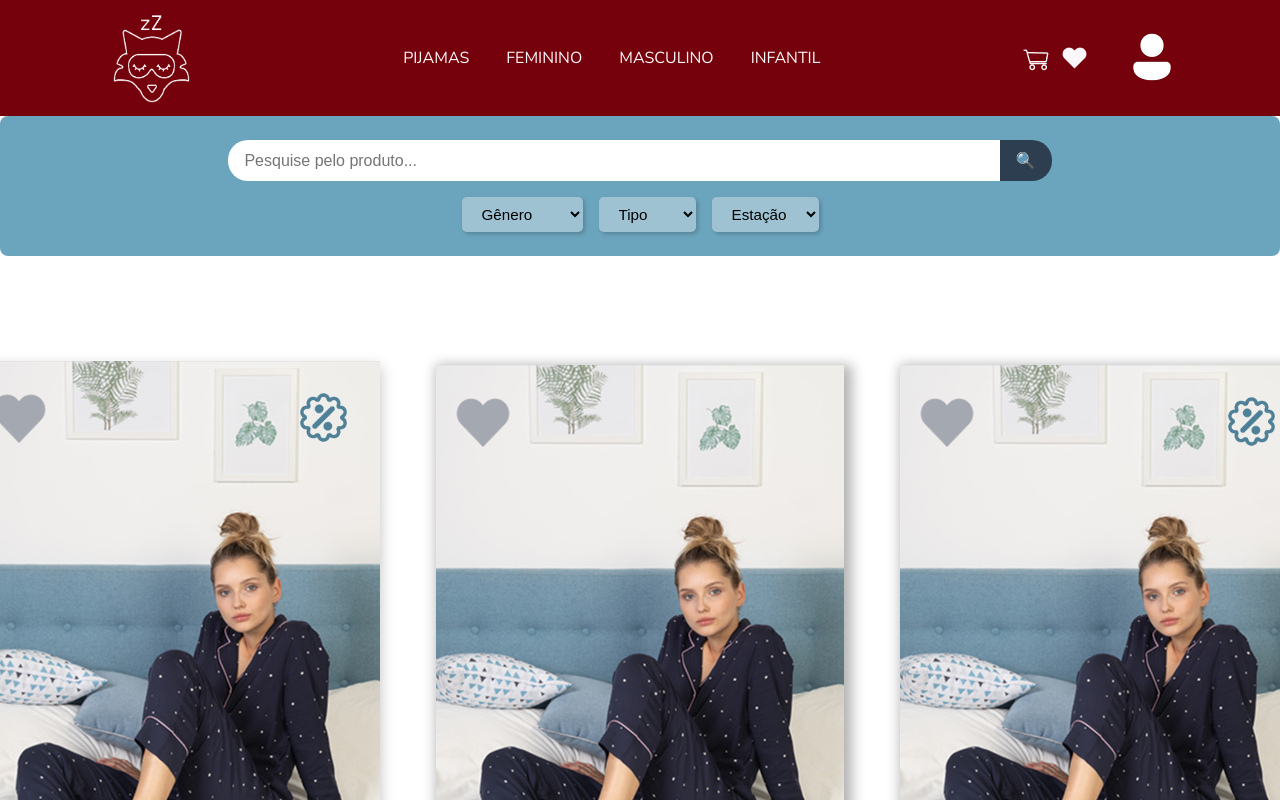
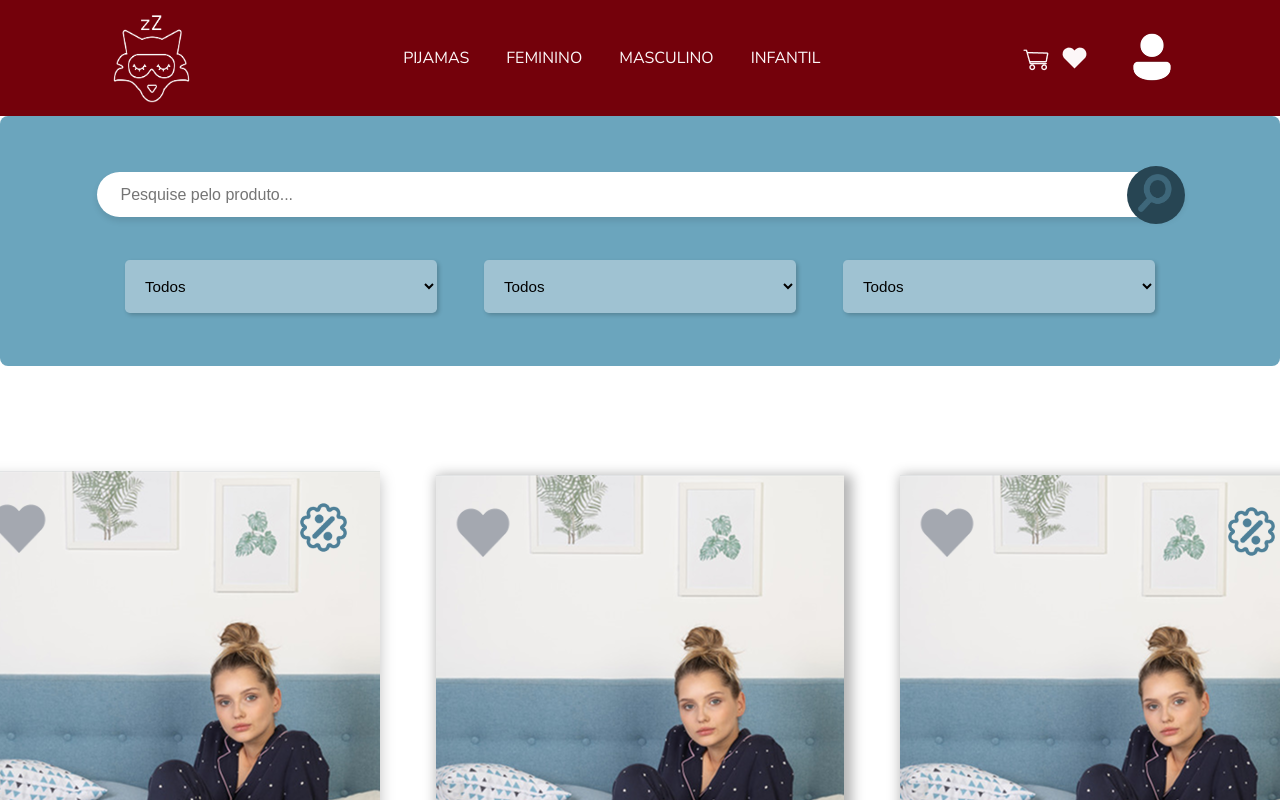
Before and after one commit to Esther-Freixo/Pijam-IN-ha, a React (Vite) app in the folder apps/frontend/front-pijaminha/: page /lista_pijamas in a window 1280 px wide. Shown: the top 800 px of the page. Built offline with nearby package versions, Linux system fonts and the light colour scheme; a web font is replaced by a local one.

Commit message:
atualizacao do componente de pesquisa

```diff
--- a/apps/frontend/front-pijaminha/src/Pages/Lista_Pijamas/index.tsx
+++ b/apps/frontend/front-pijaminha/src/Pages/Lista_Pijamas/index.tsx
@@ -12,7 +12,6 @@ interface Filtros {
   estacao: string;
 }
 
-
 export default function Lista_Pijamas() {
   const [paginaAtual, setPaginaAtual] = useState(1);
   const [filtrosDeBusca, setFiltrosDeBusca] = useState<Filtros>({
@@ -25,9 +24,9 @@ export default function Lista_Pijamas() {
   const produtosFiltrados = produtosData.filter(produto => {
     return (
       produto.nome.toLowerCase().includes(filtrosDeBusca.nome.toLowerCase()) &&
-      (filtrosDeBusca.genero === '' || produto.genero === filtrosDeBusca.genero) &&
-      (filtrosDeBusca.tipo === '' || produto.tipo === filtrosDeBusca.tipo) &&
-      (filtrosDeBusca.estacao === '' || produto.estacao === filtrosDeBusca.estacao)
+      (filtrosDeBusca.genero === '' || produto.genero.toLowerCase() === filtrosDeBusca.genero.toLowerCase()) &&
+      (filtrosDeBusca.tipo === '' || produto.tipo.toLowerCase() === filtrosDeBusca.tipo.toLowerCase()) &&
+      (filtrosDeBusca.estacao === '' || produto.estacao.toLowerCase() === filtrosDeBusca.estacao.toLowerCase())
     );
   });
 
--- a/apps/frontend/front-pijaminha/src/components/Pagination/index.tsx
+++ b/apps/frontend/front-pijaminha/src/components/Pagination/index.tsx
@@ -15,6 +15,9 @@ const Pagination: React.FC<PaginationProps> = ({
   const handleClick = (pagina: number) => {
     if (pagina >= 1 && pagina <= totalPaginas) {
       onMudarPagina(pagina);
+
+      // Faz a página rolar suavemente até o topo
+      window.scrollTo({ top: 0, behavior: "smooth" });
     }
   };
 
@@ -28,26 +31,13 @@ const Pagination: React.FC<PaginationProps> = ({
 
   const renderizarNumeros = () => {
     const elementos = [];
-    const maxNumeros = 5;
-    const inicio = Math.max(1, paginaAtual - Math.floor(maxNumeros / 2));
-    const fim = Math.min(totalPaginas, inicio + maxNumeros - 1);
+    const blocoTamanho = 4; // sempre 4 números visíveis
+    const blocoIndex = Math.floor((paginaAtual - 1) / blocoTamanho); // em qual bloco estou
+    const inicio = blocoIndex * blocoTamanho + 1;
+    const fim = Math.min(totalPaginas, inicio + blocoTamanho - 1);
 
-    if (inicio > 1) {
-      elementos.push(
-        <button
-          key={1}
-          onClick={() => handleClick(1)}
-          className={paginaAtual === 1 ? styles.active : styles.pageButton}
-        >
-          1
-        </button>
-      );
-      if (inicio > 2) {
-        elementos.push(<span key="dots-start" className={styles.dots}>...</span>);
-      }
-    }
-
-    for (let i = inicio; i <= fim; i++) {
+    // Primeiro par
+    for (let i = inicio; i <= Math.min(totalPaginas, inicio + 1); i++) {
       elementos.push(
         <button
           key={i}
@@ -59,19 +49,24 @@ const Pagination: React.FC<PaginationProps> = ({
       );
     }
 
-    if (fim < totalPaginas) {
-      if (fim < totalPaginas - 1) {
-        elementos.push(<span key="dots-end" className={styles.dots}>...</span>);
-      }
+    // "..." no meio (se couber o próximo par dentro do bloco)
+    if (inicio + 2 <= fim) {
+      elementos.push(
+        <span key="dots" className={styles.dots}>
+          ...
+        </span>
+      );
+    }
+
+    // Segundo par
+    for (let i = inicio + 2; i <= fim; i++) {
       elementos.push(
         <button
-          key={totalPaginas}
-          onClick={() => handleClick(totalPaginas)}
-          className={
-            paginaAtual === totalPaginas ? styles.active : styles.pageButton
-          }
+          key={i}
+          onClick={() => handleClick(i)}
+          className={paginaAtual === i ? styles.active : styles.pageButton}
         >
-          {totalPaginas}
+          {i}
         </button>
       );
     }
--- a/apps/frontend/front-pijaminha/src/components/Pagination/styles.module.css
+++ b/apps/frontend/front-pijaminha/src/components/Pagination/styles.module.css
@@ -1,57 +1,65 @@
+/* Container principal da paginação */
 .pagination {
   display: flex;
   justify-content: center;
   align-items: center;
-  gap: 8px;
+  gap: 36px; /* Aumentei o espaçamento para combinar com a imagem */
   margin: 2rem 0;
   font-family: sans-serif;
 }
 
-.pageButton,
-.arrowButton {
+/* Estilo para os botões de números */
+.pageButton {
   background: none;
-  border: 1px solid #72A8C1;
-  border-radius: 50%;
-  width: 32px;
-  height: 32px;
-  display: flex;
-  align-items: center;
-  justify-content: center;
-  font-size: 1rem;
+  border: none; /* Removido a borda */
+  padding: 0;
+  width: auto;
+  height: auto;
+  font-size: 1.25rem; /* Aumentei o tamanho da fonte */
   color: #274553;
   cursor: pointer;
   transition: all 0.2s ease;
 }
 
-.pageButton:hover:not(:disabled),
-.arrowButton:hover:not(:disabled) {
-  background-color: #72A8C1;
+/* Estilo para os botões de números ativos */
+.active {
+  background-color: #9fc2d2; /* Cor de fundo do número ativo (o azul claro da imagem) */
   color: #fff;
+  border-radius: 50%;
+  width: 40px; /* Aumentei o tamanho para o círculo ser mais visível */
+  height: 40px;
+  display: flex;
+  align-items: center;
+  justify-content: center;
+  font-weight: bold;
+  font-size: 1.25rem; /* Aumentei o tamanho da fonte */
+  border: none; /* Removido a borda */
+}
+
+/* Estilo para os botões de seta (< >) */
+.arrowButton {
+  background: none;
+  border: none; /* Removido a borda */
+  font-size: 2rem; /* Aumentei bastante o tamanho para combinar com a imagem */
+  color: #274553;
+  cursor: pointer;
+  transition: all 0.2s ease;
+  width: 40px;
+  height: 40px;
+  display: flex;
+  align-items: center;
+  justify-content: center;
 }
 
 .pageButton:disabled,
 .arrowButton:disabled {
   color: #ccc;
-  border-color: #ccc;
   cursor: not-allowed;
 }
 
-.active {
-  background-color: #72A8C1;
-  color: #fff;
-  font-weight: bold;
-  border: 1px solid #72A8C1;
-  border-radius: 50%;
-  width: 32px;
-  height: 32px;
-  display: flex;
-  align-items: center;
-  justify-content: center;
-  font-size: 1rem;
-}
-
+/* Estilo para os três pontinhos */
 .dots {
   color: #274553;
-  font-size: 1rem;
+  font-size: 1.5rem; /* Aumentei o tamanho */
   margin: 0 4px;
 }
--- a/apps/frontend/front-pijaminha/src/components/Pesquisa/index.tsx
+++ b/apps/frontend/front-pijaminha/src/components/Pesquisa/index.tsx
@@ -12,9 +12,9 @@ interface SearchBarProps {
 
 const SearchBar: React.FC<SearchBarProps> = ({ onSearch }) => {
   const [nome, setNome] = useState("");
-  const [genero, setGenero] = useState("Todos");
-  const [tipo, setTipo] = useState("Todos");
-  const [estacao, setEstacao] = useState("Todos");
+  const [genero, setGenero] = useState("");
+  const [tipo, setTipo] = useState("");
+  const [estacao, setEstacao] = useState("");
 
   const handleSearch = () => {
     onSearch({ nome, genero, tipo, estacao });
@@ -31,29 +31,31 @@ const SearchBar: React.FC<SearchBarProps> = ({ onSearch }) => {
           className={styles.input}
         />
         <button onClick={handleSearch} className={styles.searchBtn}>
-          🔍
+          <img src="/src/assets/icons/pesquisa.png" alt="" />
         </button>
       </div>
 
       <div className={styles.filters}>
-        <select value={genero} onChange={(e) => setGenero(e.target.value)}>
-          <option>Gênero</option>
-          <option>Unissex</option>
-          <option>Masculino</option>
-          <option>Feminino</option>
-          <option>Família</option>
+        <select value={genero} onChange={e => setGenero(e.target.value)}>
+          <option value="">Todos</option>
+          <option value="feminino">Feminino</option>
+          <option value="masculino">Masculino</option>
+          <option value="unissex">Unissex</option>
+          <option value="família">Família</option>
         </select>
 
-        <select value={tipo} onChange={(e) => setTipo(e.target.value)}>
-          <option>Tipo</option>
-          <option>Adulto</option>
-          <option>Infantil</option>
+        <select value={tipo} onChange={e => setTipo(e.target.value)}>
+          <option value="">Todos</option>
+          <option value="adulto">Adulto</option>
+          <option value="infantil">Infantil</option>
         </select>
 
-        <select value={estacao} onChange={(e) => setEstacao(e.target.value)}>
-          <option>Estação</option>
-          <option>Inverno</option>
-          <option>Verão</option>
+        <select value={estacao} onChange={e => setEstacao(e.target.value)}>
+          <option value="">Todos</option>
+          <option value="verao">Verão</option>
+          <option value="inverno">Inverno</option>
+          <option value="primavera">Primavera</option>
+          <option value="outono">Outono</option>
         </select>
       </div>
     </div>
--- a/apps/frontend/front-pijaminha/src/components/Pesquisa/styles.module.css
+++ b/apps/frontend/front-pijaminha/src/components/Pesquisa/styles.module.css
@@ -1,34 +1,54 @@
 .container {
-  background-color: #6ba5bd; /* fundo azul da imagem */
-  padding: 1.5rem;
+  display: flex;
+  flex-direction: column;
+  align-items: center;
+  background-color: #6ba5bd;
+  padding: 56px 0 53px 0;
   border-radius: 0.5rem;
   text-align: center;
+  gap: 43px;
 }
 
 .searchBox {
   display: flex;
   justify-content: center;
-  margin-bottom: 1rem;
+  align-items: center;
+  background-color: #fff;
+  border-radius: 40px;
+  padding: 0 0 0 24px;
+  height: 45px;
+  width: 1063px;
+  box-shadow: 0 4px 6px rgba(0, 0, 0, 0.1);
+}
+
+.searchBox img {
+  width: 46px;
+  height: 49px;
 }
 
 .input {
-  width: 60%;
-  padding: 0.7rem 1rem;
+  flex-grow: 1;
+  height: 100%;
   border: none;
-  border-radius: 20px 0 0 20px;
+  background-color: transparent;
   font-size: 1rem;
   outline: none;
+  padding-left: 0;
 }
 
 .searchBtn {
-  background-color: #2c3e50; /* azul escuro */
-  color: white;
+  background-color: #274553;
   border: none;
-  border-radius: 0 20px 20px 0;
-  padding: 0 1rem;
+  border-radius: 50%;
+  width: 58px;
+  height:58px;
+  display: flex;
+  align-items: center;
+  justify-content: center;
   cursor: pointer;
-  font-size: 1rem;
   transition: background 0.2s ease-in-out;
+  flex-shrink: 0;
+  margin-right: -1px;
 }
 
 .searchBtn:hover {
@@ -38,15 +58,17 @@
 .filters {
   display: flex;
   justify-content: center;
-  gap: 1rem;
+  gap: 47px;
 }
 
 .filters select {
-  background-color: #9fc2d2; /* azul claro */
+  background-color: #9fc2d2;
   border: none;
   padding: 0.5rem 1rem;
   border-radius: 0.3rem;
   font-size: 0.95rem;
+  width: 312px;
+  height: 53px;
   cursor: pointer;
   box-shadow: 2px 2px 4px rgba(0, 0, 0, 0.2);
   outline: none;
--- a/apps/frontend/front-pijaminha/src/components/ProductCard/index.tsx
+++ b/apps/frontend/front-pijaminha/src/components/ProductCard/index.tsx
@@ -1,6 +1,5 @@
 import React from "react";
 import styles from "./styles.module.css";
-// IMPORTANTE: Importe os ícones aqui primeiro
 import coracaoIcon from "../../assets/icons/coracaoOff.png";
 import descontoIcon from "../../assets/icons/desconto.png";
 
--- a/apps/frontend/front-pijaminha/src/produtos.json
+++ b/apps/frontend/front-pijaminha/src/produtos.json
@@ -2,7 +2,7 @@
   {
     "id": 1,
     "nome": "Pijama Feminino Bolinhas",
-    "preco": 99.9,
+    "preco": 66.6,
     "precoPromocional": 67.06,
     "imagem": "src/assets/pijama/pijama.png",
     "genero": "feminino",
@@ -12,28 +12,28 @@
   {
     "id": 2,
     "nome": "Pijama Masculino Listrado",
-    "preco": 129.9,
+    "preco": 66.6,
     "imagem": "src/assets/pijama/pijama.png",
-    "genero": "masculino",
-    "tipo": "infantil",
+    "genero": "feminino",
+    "tipo": "adulto",
     "estacao": "outono"
   },
   {
     "id": 3,
     "nome": "Pijama Infantil Estrela",
     "preco": 78.9,
-    "precoPromocional": 59.9,
+    "precoPromocional": 66.6,
     "imagem": "src/assets/pijama/pijama.png",
-    "genero": "infantil",
-    "tipo": "adulto",
+    "genero": "masculino",
+    "tipo": "infantil",
     "estacao": "inverno"
   },
   {
     "id": 4,
     "nome": "Pijama Unissex de Cetim",
-    "preco": 159.9,
+    "preco": 66.6,
     "imagem": "src/assets/pijama/pijama.png",
-    "genero": "unissex",
+    "genero": "feminino",
     "tipo": "infantil",
     "estacao": "primavera"
   },
@@ -195,7 +195,7 @@
     "preco": 69.9,
     "precoPromocional": 54.9,
     "imagem": "src/assets/pijama/pijama.png",
-     "genero": "feminino",
+    "genero": "feminino",
     "tipo": "infantil",
     "estacao": "verao"
   },
```
Also changed, not shown: apps/frontend/front-pijaminha/src/Pages/Pijama/index.tsx (line endings or trailing spaces), apps/frontend/front-pijaminha/src/assets/icons/pesquisa.png (added).
